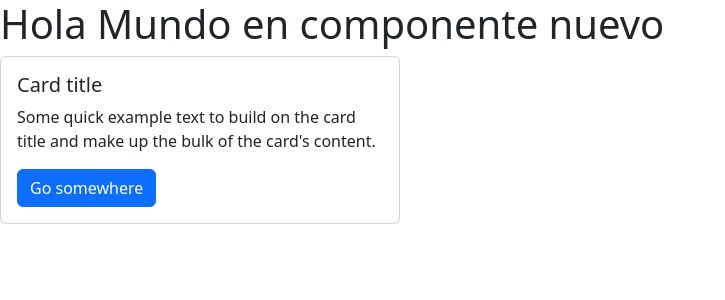
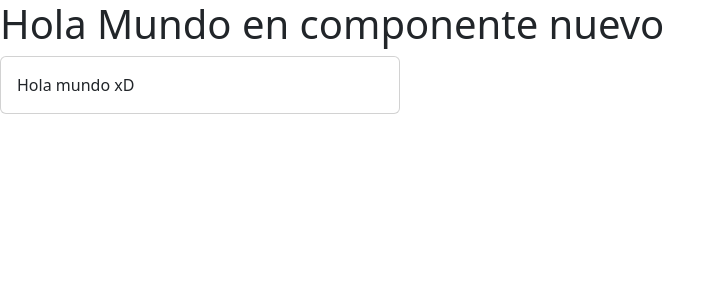
Before and after one commit to KrisOP/curso-react-holamundo, a React (Vite) app: page / in a window 1280 px wide. Shown: the top 300 px of the page, without its empty margins (0-725 px from the left). Built offline with nearby package versions, Linux system fonts and the light colour scheme.

Commit message:
conociendo props

```diff
--- a/src/App.tsx
+++ b/src/App.tsx
@@ -6,7 +6,7 @@ function App() {
   return  (
     <>
       <Titulo/>
-      <Card/>
+      <Card body={"Hola mundo xD"}/>
 
     </>
   )
--- a/src/components/Card.tsx
+++ b/src/components/Card.tsx
@@ -1,6 +1,9 @@
 //import { Fragment } from "react";
-
-function Card() {
+interface CardProps{
+    body:string
+}
+function Card(props:CardProps) {
+    const {body} = props;
   return (
     <div
       className="card"
@@ -9,7 +12,8 @@ function Card() {
       }}
     >
       <div className="card-body">
-        <CardBody />
+        {/* <CardBody /> */}
+        {body}
       </div>
     </div>
   );
```
